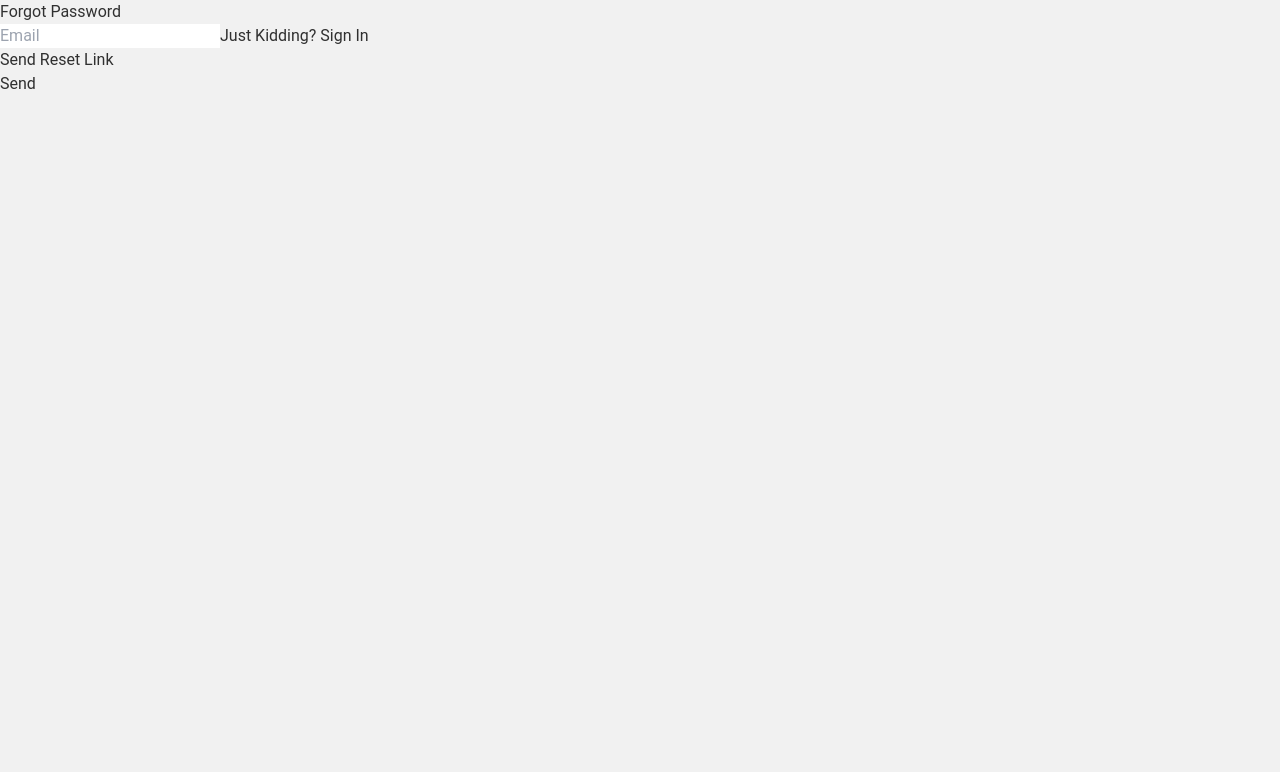
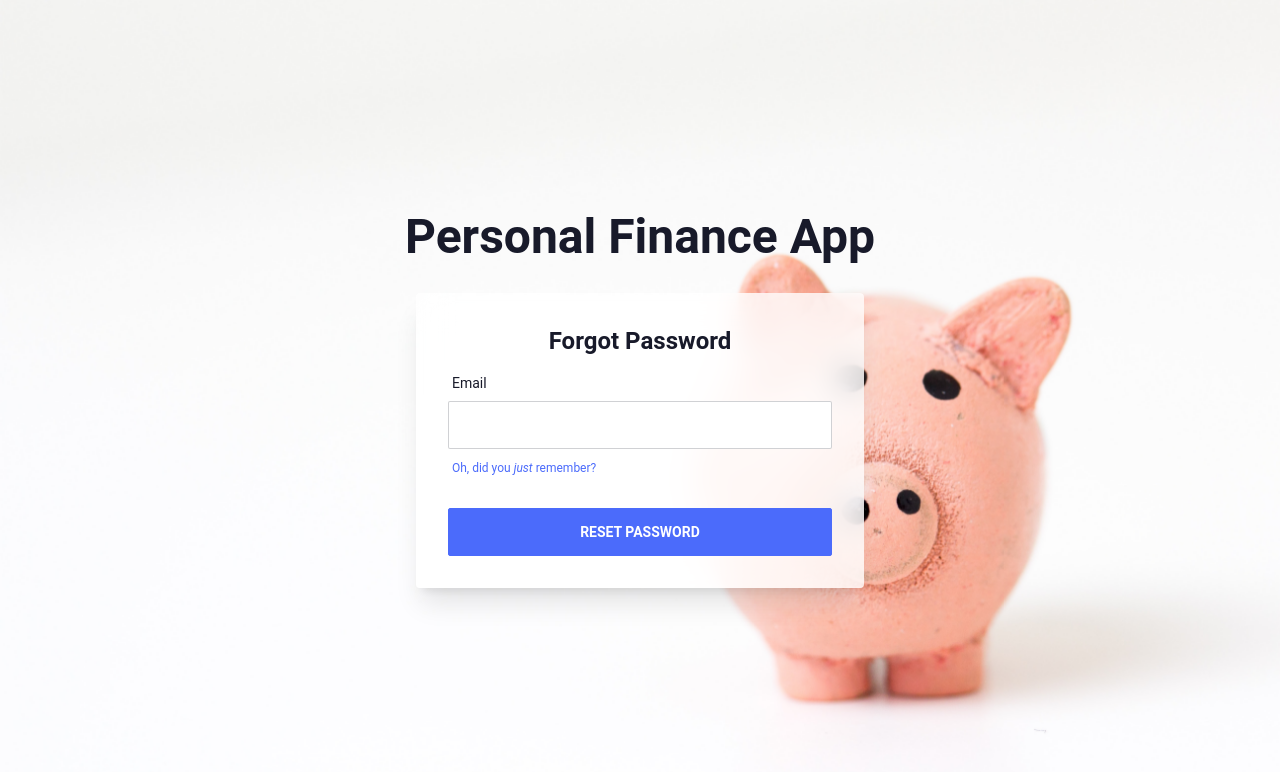
Before and after one commit to JonathonCisneros/personal-finance-app, a React (Create React App) app: page /forgot-password in a window 1280 px wide. Shown: the top 772 px of the page. Built offline with nearby package versions, Linux system fonts and the light colour scheme.

Commit message:
add profile and navbar

```diff
--- a/package.json
+++ b/package.json
@@ -15,6 +15,7 @@
     "react-scripts": "5.0.1",
     "react-scroll": "^1.8.7",
     "react-toastify": "^9.0.7",
+    "uuid": "^8.3.2",
     "web-vitals": "^2.1.4"
   },
   "scripts": {
--- a/public/index.html
+++ b/public/index.html
@@ -1,5 +1,5 @@
 <!DOCTYPE html>
-<html lang="en" data-theme="autumn">
+<html lang="en" data-theme="corporate">
   <head>
     <meta charset="utf-8" />
     <link rel="icon" href="%PUBLIC_URL%/favicon.ico" />
--- a/src/App.js
+++ b/src/App.js
@@ -6,6 +6,7 @@ import Budget from './pages/Budget';
 import SignIn from './pages/SignIn';
 import SignUp from './pages/SignUp';
 import ForgotPassword from './pages/ForgotPassword';
+import Profile from './pages/Profile';
 
 function App() {
   return (
@@ -15,6 +16,9 @@ function App() {
           <Routes>
             <Route path='/' element={<PrivateRoute />}>
               <Route path='/' element={<Budget />} />
+            </Route>
+            <Route path='/profile' element={<PrivateRoute />}>
+              <Route path='/profile' element={<Profile />} />
             </Route>
             <Route path='/sign-up' element={<SignUp />} />
             <Route path='/sign-in' element={<SignIn />} />
--- /dev/null
+++ b/src/components/layout/Navbar.jsx
@@ -0,0 +1,23 @@
+import React from 'react';
+import { Link } from 'react-router-dom';
+import { FaMoneyBillAlt, FaUserAstronaut } from 'react-icons/fa';
+
+function Navbar() {
+  return (
+    <div className='fixed w-full h-[80px] bottom-0'>
+      <div className='bg-base-200 bg-opacity-75 backdrop-blur-lg h-full flex flex-row pt-2'>
+        <Link to='/' className='mx-auto'>
+          <FaMoneyBillAlt className='text-3xl mx-auto' />
+          <p>Budget</p>
+        </Link>
+
+        <Link to='/profile' className='mx-auto'>
+          <FaUserAstronaut className='text-3xl mx-auto' />
+          <p>Profile</p>
+        </Link>
+      </div>
+    </div>
+  );
+}
+
+export default Navbar;
--- a/src/pages/Budget.jsx
+++ b/src/pages/Budget.jsx
@@ -1,22 +1,15 @@
 import React from 'react';
-import { Link, useNavigate } from 'react-router-dom';
-import { getAuth } from 'firebase/auth';
+import Navbar from '../components/layout/Navbar';
 
 function Budget() {
-  const navigate = useNavigate();
-  const auth = getAuth();
+  return (
+    <>
+      <div className='mb-[100px]'>
+        <p>Budget</p>
+      </div>
 
-  const onLogOut = () => {
-    auth.signOut();
-    navigate('/sign-in');
-  };
-  return (
-    <div>
-      <p>Budget</p>
-      <button className='btn btn-primary' onClick={onLogOut}>
-        Logout
-      </button>
-    </div>
+      <Navbar />
+    </>
   );
 }
 
--- a/src/pages/ForgotPassword.jsx
+++ b/src/pages/ForgotPassword.jsx
@@ -2,6 +2,7 @@ import { useState } from 'react';
 import { Link, useNavigate } from 'react-router-dom';
 import { getAuth, sendPasswordResetEmail } from 'firebase/auth';
 import { toast } from 'react-toastify';
+import background from '../assets/sign-in-up.jpg';
 
 function ForgotPassword() {
   const [email, setEmail] = useState('');
@@ -17,7 +18,7 @@ function ForgotPassword() {
     try {
       const auth = getAuth();
       await sendPasswordResetEmail(auth, email);
-      toast.success('Email was sent!');
+      toast.success('Email was sent! Please check your spam');
       navigate('/sign-in');
     } catch (error) {
       toast.error('Could not send reset email');
@@ -25,30 +26,54 @@ function ForgotPassword() {
   };
 
   return (
-    <div className='pageContainer'>
-      <header>
-        <p className='pageheader'>Forgot Password</p>
-      </header>
-
-      <main>
-        <form onSubmit={onSubmit}>
+    <div
+      className='hero min-h-screen py-5'
+      style={{
+        backgroundImage: `url(${background})`,
+        backgroundAttachment: 'fixed',
+      }}
+    >
+      <div className='hero-content flex-col'>
+        <div className='text-center lg:text-left'>
+          <h1 className='text-5xl font-bold text-center mb-4'>
+            Personal Finance App
+          </h1>
+        </div>
+        <div className='card flex-shrink-0 w-full max-w-md shadow-xl bg-base-100 bg-opacity-80 backdrop-blur-lg'>
+          <div className='card-body'>
+            <h2 className='text-2xl font-bold text-center'>Forgot Password</h2>
+            <div className='form-control'>
+              <label className='label'>
+                <span className='label-text'>Email</span>
+              </label>
               <input
                 type='email'
-            className='emailInput'
-            placeholder='Email'
                 id='email'
                 value={email}
                 onChange={onChange}
+                className='input input-bordered'
               />
-          <Link className='forgotPasswordLink' to='/sign-in'>
-            Just Kidding? Sign In
+            </div>
+
+            <label className='label'>
+              <Link
+                to='/sign-in'
+                className='label-text-alt link link-hover mt-[-5px] link-primary'
+              >
+                Oh, did you <span className='italic'>just</span> remember?
               </Link>
-          <div className='signInBar'>
-            <div className='signInText'>Send Reset Link</div>
-            <button className='signInButton'> Send </button>
+            </label>
+            <div className='form-control mt-4'>
+              <button
+                className='btn btn-primary text-base-100'
+                onClick={onSubmit}
+              >
+                Reset Password
+              </button>
             </div>
-        </form>
-      </main>
+          </div>
+        </div>
+      </div>
     </div>
   );
 }
--- /dev/null
+++ b/src/pages/Profile.jsx
@@ -0,0 +1,147 @@
+import React, { useState } from 'react';
+import { getAuth, updateProfile, sendPasswordResetEmail } from 'firebase/auth';
+import { doc, updateDoc } from 'firebase/firestore';
+import { db } from '../firebase.config';
+import { useNavigate } from 'react-router-dom';
+import { MdLogout } from 'react-icons/md';
+import { toast } from 'react-toastify';
+import Navbar from '../components/layout/Navbar';
+
+function Profile() {
+  const auth = getAuth();
+
+  const [changing, setChanging] = useState(false);
+  const [profileData, setProfileData] = useState({
+    name: auth.currentUser.displayName,
+    email: auth.currentUser.email,
+  });
+
+  const { name, email } = profileData;
+
+  const navigate = useNavigate();
+
+  const onLogOut = () => {
+    auth.signOut();
+    navigate('/sign-in');
+  };
+
+  const onChange = (e) => {
+    e.preventDefault();
+    setProfileData((prevState) => ({
+      ...prevState,
+      [e.target.id]: e.target.value,
+    }));
+  };
+
+  const onSubmit = async () => {
+    try {
+      if (auth.currentUser.displayName !== name) {
+        // update name in firebase database
+        await updateProfile(auth.currentUser, {
+          displayName: name,
+        });
+
+        // update in firebase firestore
+        const userRef = doc(db, 'users', auth.currentUser.uid);
+        await updateDoc(userRef, {
+          name,
+        });
+      }
+    } catch (error) {
+      toast.error('Could not update profile details');
+    }
+  };
+
+  const resetPassword = () => {
+    sendPasswordResetEmail(auth, email)
+      .then(() => {
+        toast.success('Email was sent! Please check your spam');
+      })
+      .catch((error) => toast.error('Could not send reset email'));
+  };
+
+  return (
+    <>
+      <div className='m-8 card bg-base-200'>
+        <div className='card-body'>
+          <h1 className='text-3xl font-bold'>{name}'s Profile</h1>
+
+          <form className='form-control mt-4'>
+            <label className='label'>
+              <span className='label-text font-bold'>Name</span>
+            </label>
+
+            {/* Edit name */}
+            <input
+              id='name'
+              type='text'
+              value={name}
+              className='input input-bordered max-w-md'
+              onChange={onChange}
+              disabled={!changing}
+            />
+
+            {/* Email not editable */}
+            <label className='label'>
+              <span className='label-text font-bold'>Email</span>
+            </label>
+            <input
+              id='email'
+              type='email'
+              value={email}
+              className='input input-bordered max-w-md'
+              disabled
+            />
+          </form>
+
+          <div className='max-w-md flex gap-2 mt-2'>
+            <button
+              className='btn btn-secondary md:btn-sm normal-case'
+              onClick={() => {
+                changing && onSubmit();
+                setChanging((prevState) => !prevState);
+              }}
+            >
+              {changing ? 'Submit Changes' : 'Change Details'}
+            </button>
+
+            {/* Show "Cancel" button if changing info */}
+            {changing && (
+              <button
+                className='btn btn-base-200 md:btn-sm normal-case'
+                onClick={() => {
+                  setProfileData({
+                    name: auth.currentUser.displayName,
+                  });
+                  setChanging((prevState) => !prevState);
+                }}
+              >
+                Cancel
+              </button>
+            )}
+          </div>
+
+          {/* Reset password */}
+          <button
+            className='btn btn-error max-w-md text-base-100 mt-7'
+            onClick={resetPassword}
+          >
+            Reset Password
+          </button>
+
+          {/* Sign out */}
+          <button
+            className='btn btn-primary max-w-md text-base-100 mt-7'
+            onClick={onLogOut}
+          >
+            Logout <MdLogout className='text-lg mb-[2px] ml-2' />
+          </button>
+        </div>
+      </div>
+
+      <Navbar />
+    </>
+  );
+}
+
+export default Profile;
```
Also changed, not shown: 1 other file (tests, documents, lock files or other folders). Lines whose indentation alone changed are shown as unchanged.
